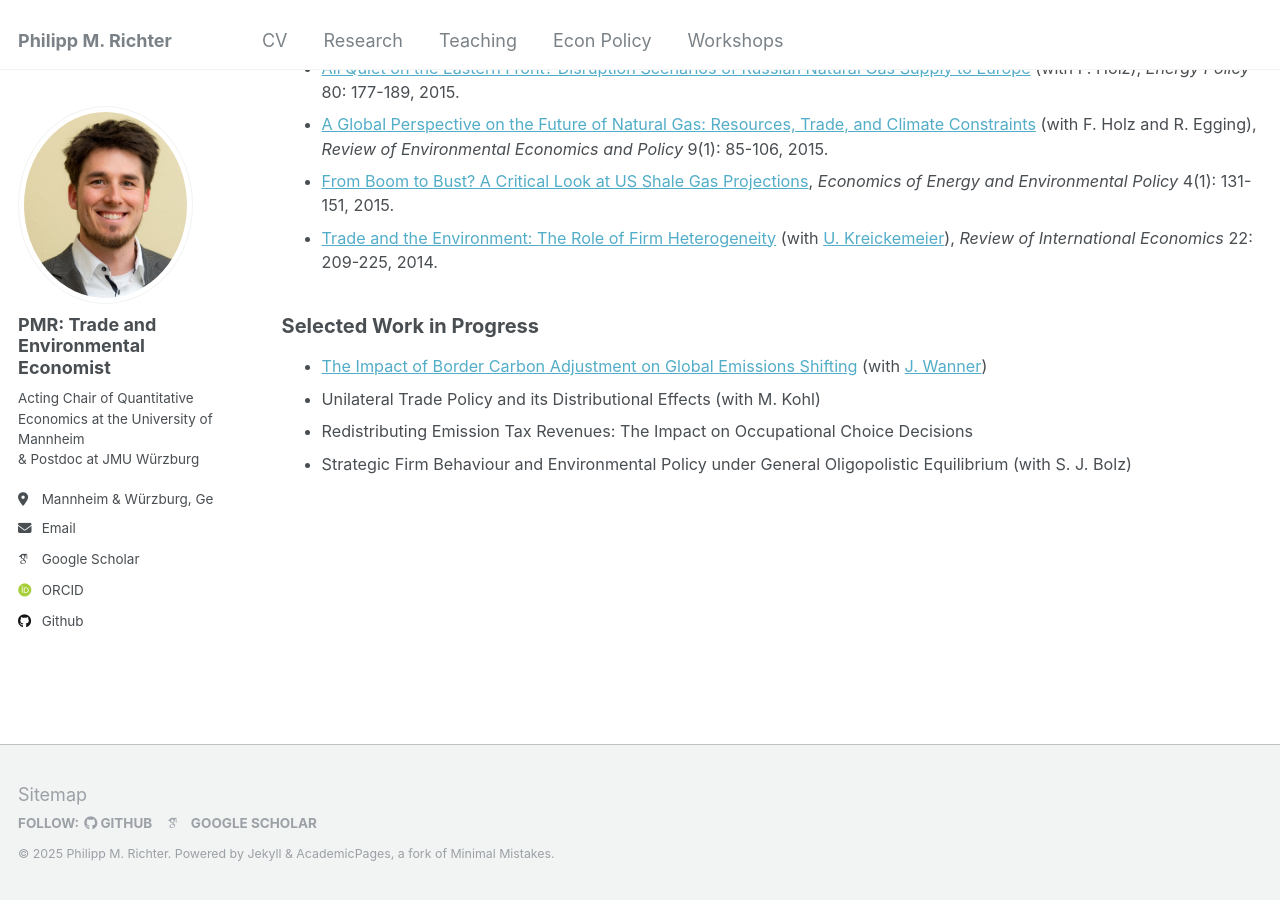
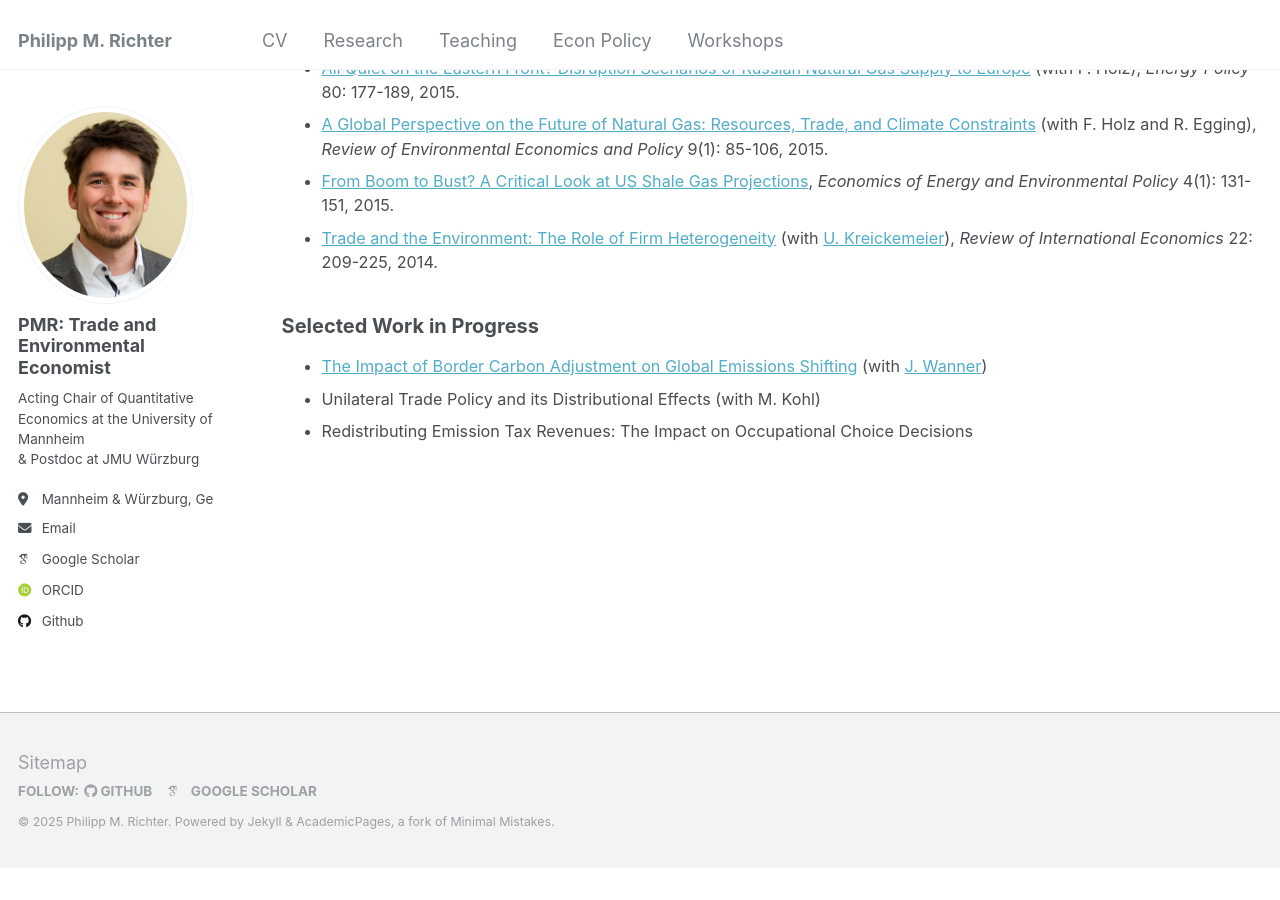
Before and after one commit to PhMRichter/PhMRichter.github.io, a Jekyll site: the page built from _pages/research.html, in a window 1280 px wide and 900 px high, scrolled down 1916 px. Built offline with Jekyll 4.4.1, drawn with Linux system fonts in a browser that asks for light colours; some web fonts are replaced; after the commit the page ends 2783 px from its top, so only the background shows below that.

Commit message:
Update research.html

```diff
--- a/_pages/research.html
+++ b/_pages/research.html
@@ -131,7 +131,4 @@ author_profile: true
   <li>
    Redistributing Emission Tax Revenues: The Impact on Occupational Choice Decisions
   </li>
-  <li>
-  Strategic Firm Behaviour and Environmental Policy under General Oligopolistic Equilibrium (with S. J. Bolz)
-  </li>
 </ul>
```
